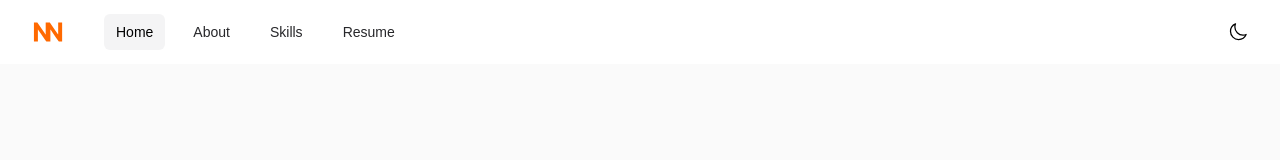
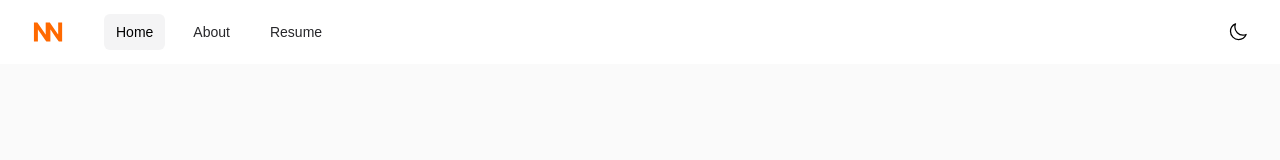
Before and after one commit to Yenluvcha/nasreen-portfolio-react, a React (Vite) app: page / in a window 1280 px wide. Shown: the top 160 px of the page. Built offline with nearby package versions, Linux system fonts and the light colour scheme.

Commit message:
chore: remove skills link

```diff
--- a/src/App.jsx
+++ b/src/App.jsx
@@ -3,7 +3,6 @@ import { useState } from 'react';
 import Header from './components/header/Header';
 import Home from './components/sections/Home';
 import About from './components/sections/about/About';
-import Skills from './components/sections/skills/Skills';
 import Resume from './components/sections/Resume';
 
 function App() {
@@ -17,7 +16,6 @@ function App() {
         <div className="px-4 py-6 mx-auto max-w-7xl sm:px-6 lg:px-8 dark:text-white">
           {selectedTab === 'home' && <Home setSelectedTab={setSelectedTab}/>}
           {selectedTab === 'about' && <About />}
-          {selectedTab === 'skill' && <Skills />}
           {selectedTab === 'resume' && <Resume />}
         </div>
       </main>
--- a/src/components/header/Header.jsx
+++ b/src/components/header/Header.jsx
@@ -11,7 +11,7 @@ export default function Header({ selectedTab, setSelectedTab }) {
 
     return (
         <>
-            <nav className="bg-white dark:bg-black fixed w-full z-20 top-0 start-0">
+            <nav className="fixed top-0 z-20 w-full bg-white dark:bg-black start-0">
 
                 <div className="px-4 mx-auto max-w-7xl sm:px-6 lg:px-8">
                     <div className="flex items-center justify-between h-16">
@@ -25,7 +25,6 @@ export default function Header({ selectedTab, setSelectedTab }) {
                                 <div className="flex items-baseline ml-10 space-x-4">
                                     <NavLink text="Home" tab="home" selectedTab={selectedTab} setSelectedTab={setSelectedTab} />
                                     <NavLink text="About" tab="about" selectedTab={selectedTab} setSelectedTab={setSelectedTab} />
-                                    <NavLink text="Skills" tab="skill" selectedTab={selectedTab} setSelectedTab={setSelectedTab} />
                                     <NavLink text="Resume" tab="resume" selectedTab={selectedTab} setSelectedTab={setSelectedTab} />
                                 </div>
                             </div>
@@ -43,7 +42,6 @@ export default function Header({ selectedTab, setSelectedTab }) {
                         <div className="px-2 pt-2 pb-3 space-y-1 sm:px-3">
                             <NavLink text="Home" tab="home" selectedTab={selectedTab} setSelectedTab={setSelectedTab} setMenuOpen={setMenuOpen} mobile={true} />
                             <NavLink text="About" tab="about" selectedTab={selectedTab} setSelectedTab={setSelectedTab} setMenuOpen={setMenuOpen} mobile={true} />
-                            <NavLink text="Skills" tab="skill" selectedTab={selectedTab} setSelectedTab={setSelectedTab} setMenuOpen={setMenuOpen} mobile={true} />
                             <NavLink text="Resume" tab="resume" selectedTab={selectedTab} setSelectedTab={setSelectedTab} setMenuOpen={setMenuOpen} mobile={true} />
                         </div>
                     </div>
```
